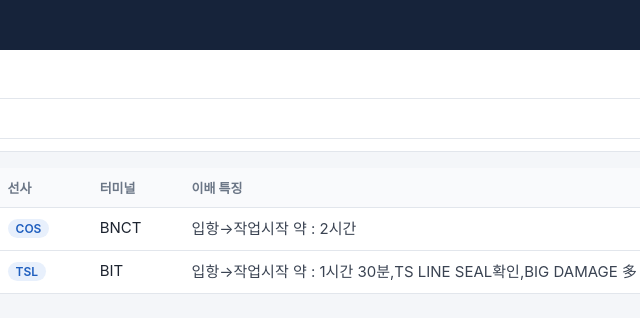
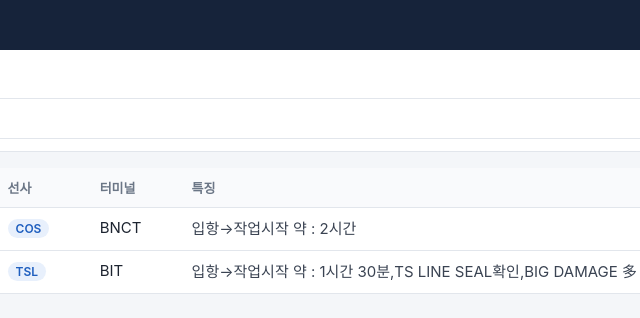
Before and after one commit to rlatlqktp12345-ctrl/kaejamom, a plain HTML site: page ShipNote.html in a window 1280 px wide. Shown: the full height of the page, 388-1028 px from the left. Drawn offline with Linux system fonts and the light colour scheme.

Commit message:
ShipNote.html

```diff
--- a/ShipNote.html
+++ b/ShipNote.html
@@ -103,7 +103,7 @@
         <th data-key="ship">선명 <span class="arrow"></span></th>
         <th data-key="line">선사 <span class="arrow"></span></th>
         <th data-key="terminal">터미널 <span class="arrow"></span></th>
-        <th data-key="note">이배 특징 <span class="arrow"></span></th>
+        <th data-key="note">특징 <span class="arrow"></span></th>
       </tr>
     </thead>
     <tbody id="tbody"></tbody>
@@ -118,7 +118,6 @@ const DATA = [
     ['COSCO SHIPPING CAMELLIA','COS','BNCT','입항→작업시작 약 : 2시간']
 ];
 
-// ===== 아래는 건드리지 않아도 돼요 =====
 const records = DATA.map(([ship, line, terminal, note]) => ({ ship, line, terminal, note }));
 let sortKey = 'ship', sortAsc = true;
 
@@ -171,7 +170,7 @@ function render() {
       <td class="ship" data-label="선명">${highlight(r.ship, words)}</td>
       <td data-label="선사"><span class="tag">${esc(r.line)}</span></td>
       <td data-label="터미널">${esc(r.terminal)}</td>
-      <td class="note" data-label="이배 특징">${esc(r.note)}</td>
+      <td class="note" data-label="특징">${esc(r.note)}</td>
     </tr>`).join('')
     : '<tr><td colspan="4" class="empty">검색 결과가 없어요</td></tr>';
 }
```
